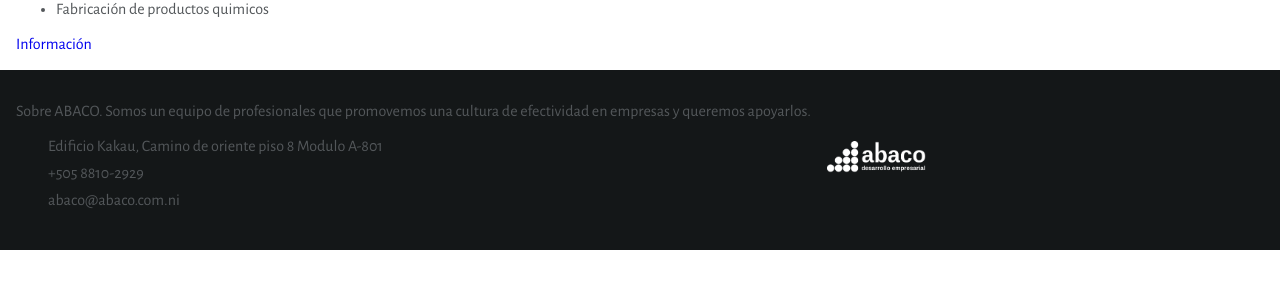
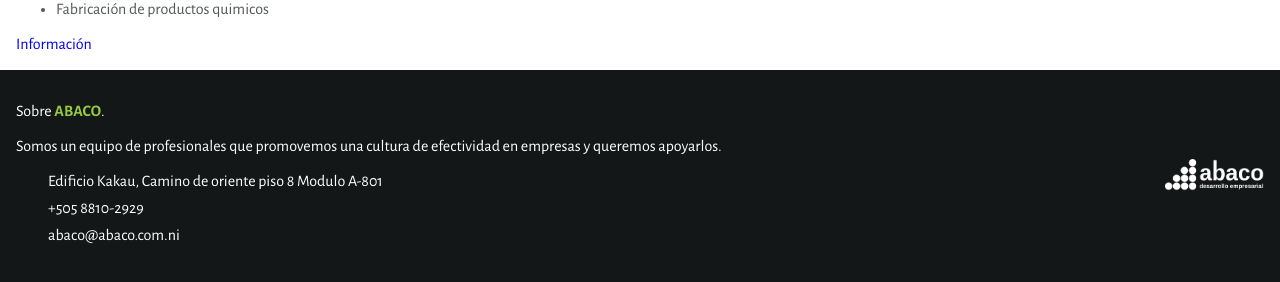
Before and after one commit to reelleer/abaco-site, a Nuxt app: page / in a window 1280 px wide. Shown: the part 1563-1845 px from the top of the page. Before the commit the page ends 1813 px from the top, so only its background shows below. Built offline with nearby package versions, Linux system fonts and the light colour scheme.

Commit message:
Styling enhancement

```diff
--- a/components/TheFooter.vue
+++ b/components/TheFooter.vue
@@ -1,9 +1,12 @@
 <template>
   <footer class="footer">
     <div class="container">
-      <div>
+      <div class="text-white">
         <p>
-        Sobre ABACO. Somos un equipo de profesionales que promovemos una cultura de
+        Sobre <b class="text-emphasis">ABACO</b>.
+        </p>
+        <p>
+        Somos un equipo de profesionales que promovemos una cultura de
         efectividad en empresas y queremos apoyarlos.
         </p>
         <ul class="list-icon">
@@ -38,6 +41,7 @@
   .footer .container {
     display: flex;
     gap: 1rem;
+    justify-content: space-between;
   }
 
   .footer__logo {
```
